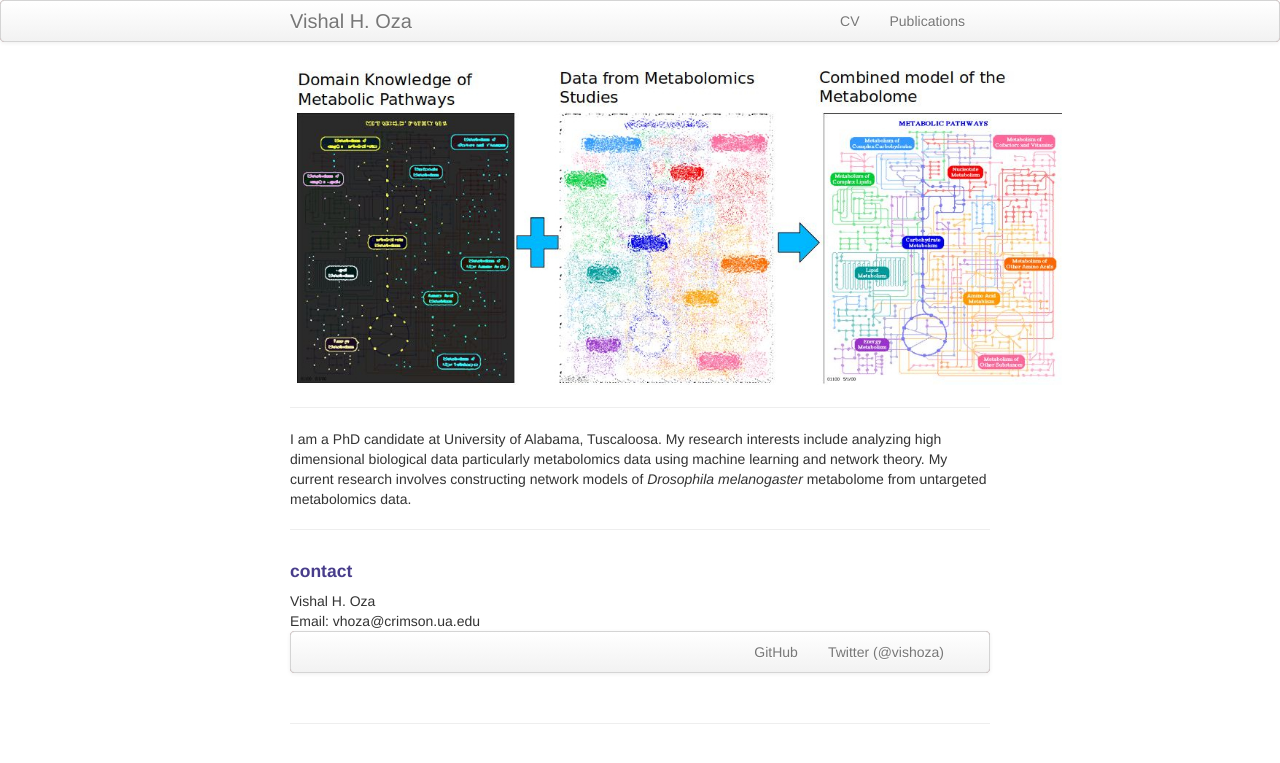
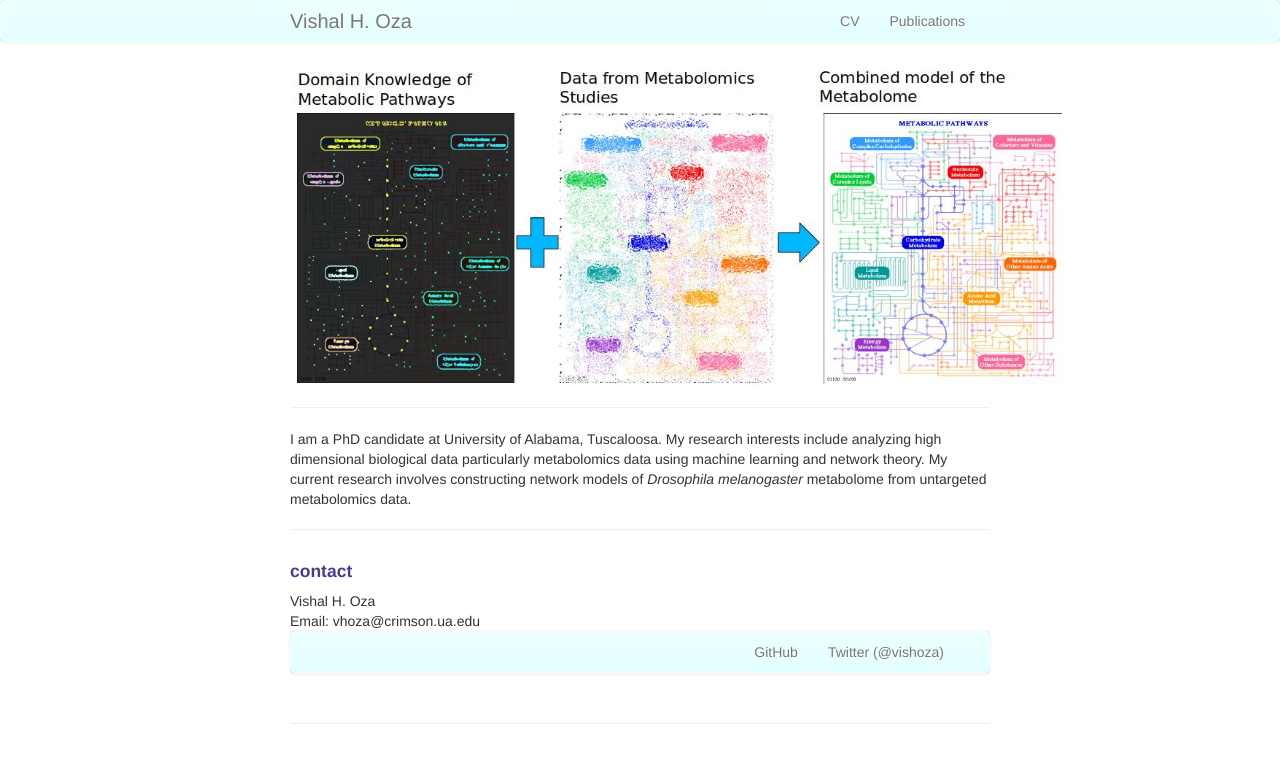
Before and after one commit to vishaloza/vishaloza.github.io, a Jekyll site: the page built from index.md, in a window 1280 px wide. Shown: the top 763 px of the page. Built offline with Jekyll 4.4.1, drawn with Linux system fonts in a browser that asks for light colours.

Commit message:
Update my_custom_css.css

```diff
--- a/assets/themes/twitter/css/my_custom_css.css
+++ b/assets/themes/twitter/css/my_custom_css.css
@@ -90,4 +90,17 @@ h1, h2, h3, h4 {
     padding-left:20px;
     padding-right:20px;
     background-color:#800000;
+    background-image:-moz-linear-gradient(top, #edffff, #e3ffff);
+    background-image:-webkit-gradient(linear, 0 0, 0 100%, from(#edffff), to(#f2f2f2));
+    background-image:-webkit-linear-gradient(top, #edffff, #e3ffff);
+    background-image:-o-linear-gradient(top, #edffff, #e3ffff);
+    background-image:linear-gradient(to bottom, #edffff, #e3ffff);
+    background-repeat:repeat-x;filter:progid:DXImageTransform.Microsoft.gradient(startColorstr='#ffffffff', endColorstr='#fff2f2f2', GradientType=0);
+    border:1px solid #edffff;
+    -webkit-border-radius:4px;
+    -moz-border-radius:4px;
+    border-radius:4px;
+    -webkit-box-shadow:0 1px 4px rgba(0, 0, 0, 0.065);
+    -moz-box-shadow:0 1px 4px rgba(0, 0, 0, 0.065);
+    box-shadow:0 1px 4px rgba(0, 0, 0, 0.065);*zoom:1;
 }
```
